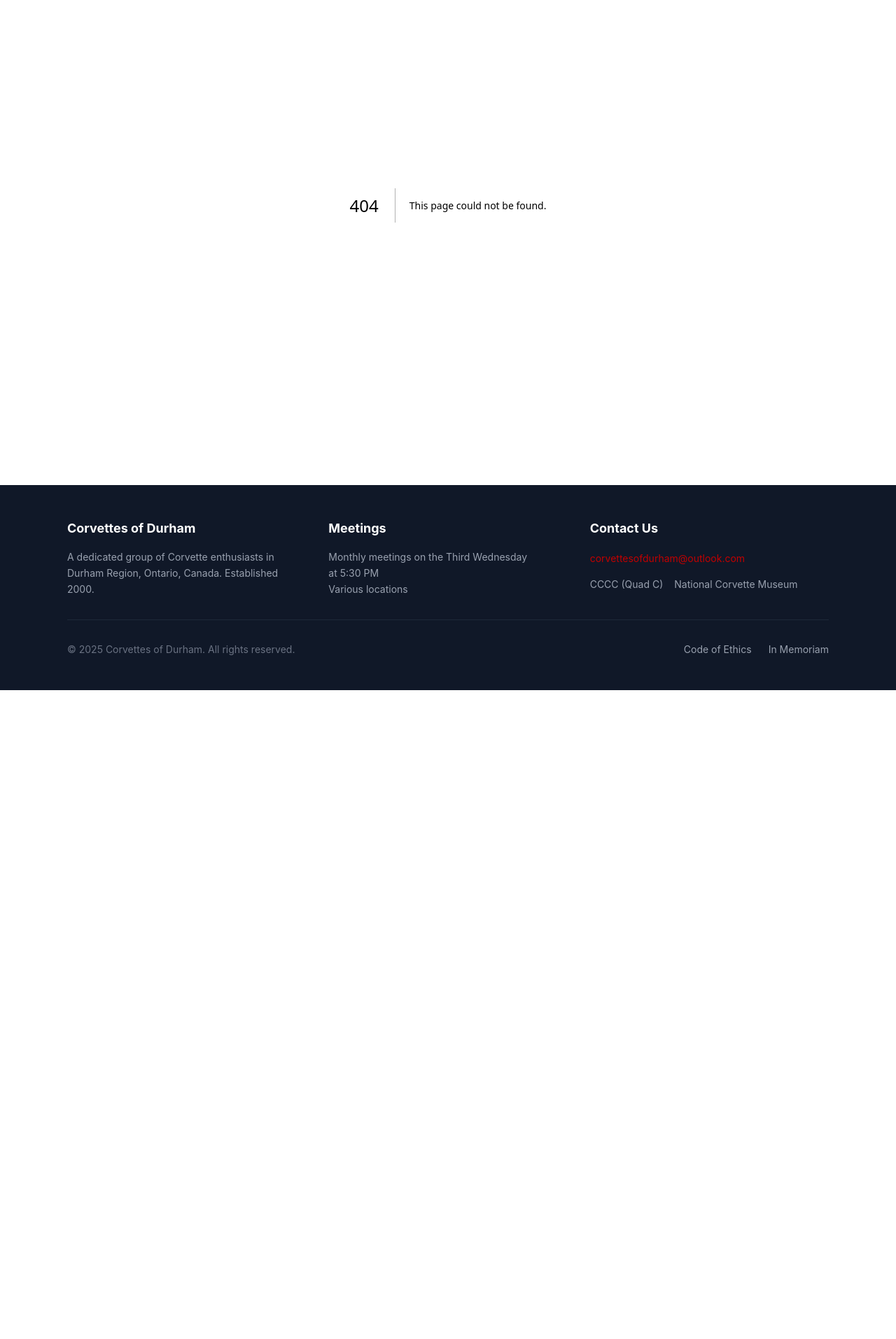
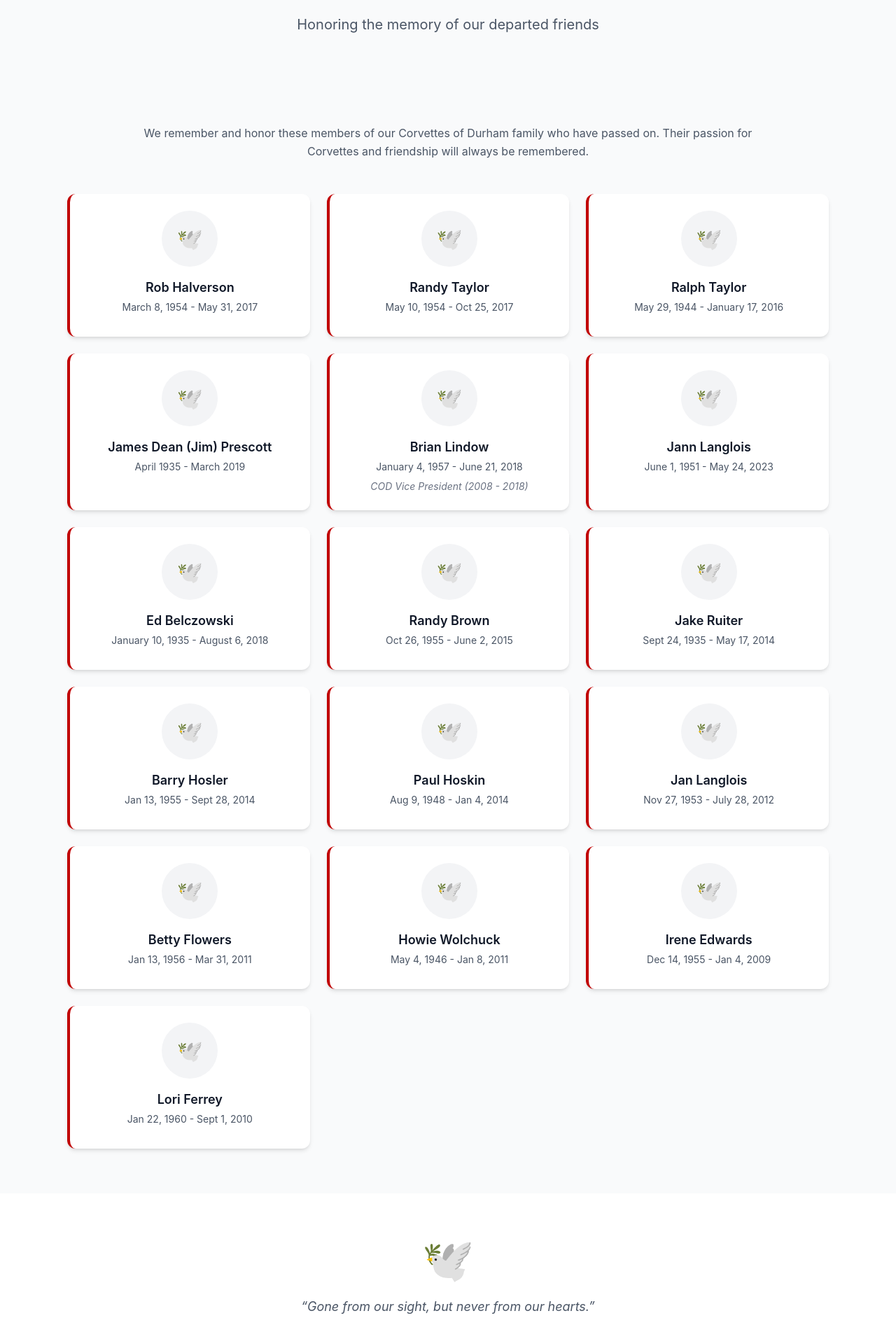
Before and after one commit to antonshakhlovich/corvettes-of-durham, a Next.js app: page /in-memoriam in a window 1280 px wide. Before the commit this address had no page. Shown: the part 187-2100 px from the top of the page at 70% size. Before the commit the page ends 1173 px from the top, so only its background shows below. Built offline with nearby package versions, Linux system fonts and the light colour scheme.

Commit message:
T3.7: Implement In Memoriam Page
- Respectful layout for 16 deceased members
- Names and dates for each person
- Special notes displayed (e.g., Brian Lindow's VP role)
- Memorial styling with dove icon
- All names and dates match site-content.json

```diff
--- /dev/null
+++ b/src/app/in-memoriam/page.tsx
@@ -0,0 +1,54 @@
+import type { Metadata } from 'next';
+import { PageHeader, Section, PersonCard } from '@/components/ui';
+import { getInMemoriam } from '@/lib/content';
+
+export const metadata: Metadata = {
+  title: 'In Memoriam',
+  description: 'Remembering members of Corvettes of Durham who are no longer with us.',
+};
+
+export default function InMemoriamPage() {
+  const memorials = getInMemoriam();
+
+  return (
+    <>
+      <PageHeader
+        title="In Memoriam"
+        subtitle="Honoring the memory of our departed friends"
+      />
+
+      <Section background="gray">
+        <div className="max-w-4xl mx-auto text-center mb-12">
+          <p className="text-gray-600 leading-relaxed">
+            We remember and honor these members of our Corvettes of Durham family
+            who have passed on. Their passion for Corvettes and friendship will
+            always be remembered.
+          </p>
+        </div>
+
+        <div className="grid sm:grid-cols-2 lg:grid-cols-3 gap-6">
+          {memorials.map((person) => (
+            <PersonCard
+              key={person.name}
+              name={person.name}
+              role=""
+              dates={person.dates}
+              note={person.note}
+              variant="memorial"
+            />
+          ))}
+        </div>
+      </Section>
+
+      {/* Memorial Message */}
+      <Section background="white">
+        <div className="max-w-2xl mx-auto text-center">
+          <div className="text-6xl mb-6">🕊️</div>
+          <p className="text-gray-600 italic text-lg">
+            &ldquo;Gone from our sight, but never from our hearts.&rdquo;
+          </p>
+        </div>
+      </Section>
+    </>
+  );
+}
```
